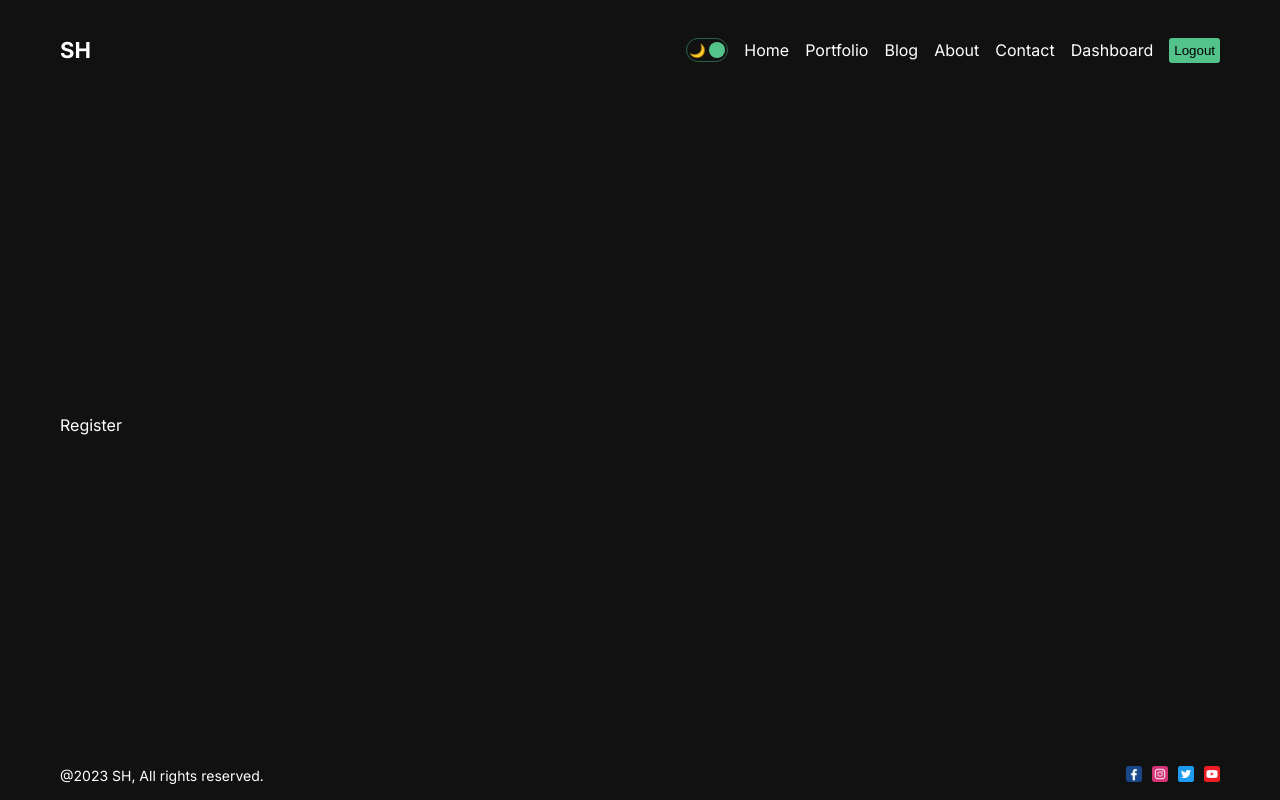
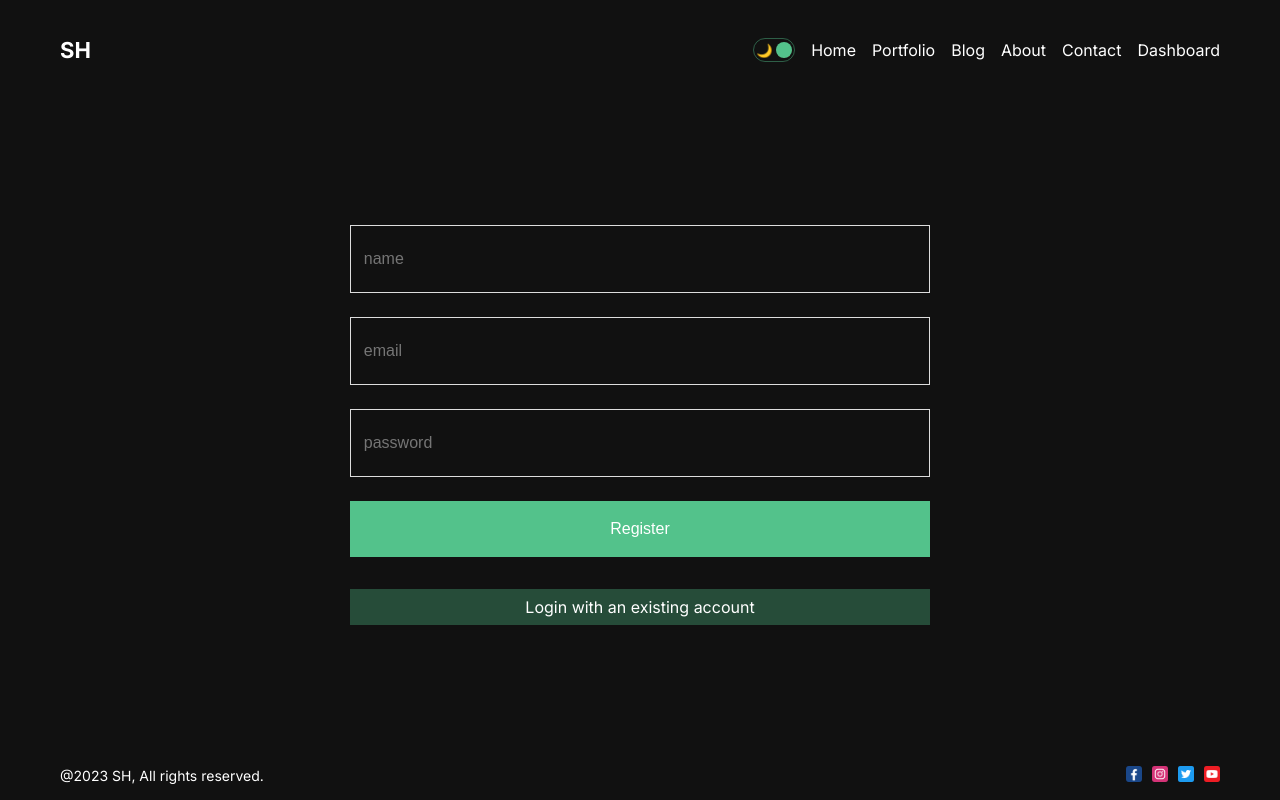
Before and after one commit to Sajid-Hossain98/starting-nextjs, a Next.js app: page /dashboard/register in a window 1280 px wide. Built offline with nearby package versions, Linux system fonts and the light colour scheme; no server answers.

Commit message:
added next authentication with google and manual

```diff
--- a/package.json
+++ b/package.json
@@ -9,10 +9,12 @@
     "lint": "next lint"
   },
   "dependencies": {
+    "bcryptjs": "^2.4.3",
     "eslint": "8.45.0",
     "eslint-config-next": "13.4.12",
     "mongoose": "6.11.1",
     "next": "13.4.12",
+    "next-auth": "^4.22.3",
     "react": "18.2.0",
     "react-dom": "18.2.0"
   }
--- /dev/null
+++ b/src/app/dashboard/(auth)/login/login.module.css
@@ -0,0 +1,42 @@
+.container {
+  display: flex;
+  flex-direction: column;
+  align-items: center;
+  gap: 2rem;
+  width: 100%;
+}
+
+.form {
+  display: flex;
+  flex-direction: column;
+  gap: 1.5rem;
+  width: 50%;
+}
+
+.input {
+  width: 100%;
+  padding: 1.5rem 0.8rem;
+  background: none;
+  color: #bbb;
+  border: none;
+  border: 1px solid #ddd;
+  font-size: 16px;
+}
+
+.button {
+  border: none;
+  background: none;
+  background-color: #53c28b;
+  color: white;
+  padding: 1.2rem 0rem;
+  font-size: 16px;
+  cursor: pointer;
+}
+
+.loginWithGoogle {
+  text-align: center;
+  width: 50%;
+  background-color: rgb(241, 143, 143);
+  padding: 0.5rem 0;
+  font-size: 16px;
+}
--- a/src/app/dashboard/(auth)/register/page.jsx
+++ b/src/app/dashboard/(auth)/register/page.jsx
@@ -1,7 +1,71 @@
-import React from "react";
+"use client";
+
+import React, { useState } from "react";
+import styles from "./register.module.css";
+import Link from "next/link";
+import { useRouter } from "next/navigation";
 
 const Register = () => {
-  return <div>Register</div>;
+  const [err, setErr] = useState(false);
+
+  const router = useRouter();
+
+  const handleSubmit = async (e) => {
+    e.preventDefault();
+
+    const name = e.target[0].value;
+    const email = e.target[1].value;
+    const password = e.target[2].value;
+
+    try {
+      const res = await fetch("/api/auth/register", {
+        method: "POST",
+        headers: {
+          "Content-Type": "application/json",
+        },
+        body: JSON.stringify({
+          name,
+          email,
+          password,
+        }),
+      });
+
+      res.status === 201 &&
+        router.push("/dashboard/login?success=Account created successfully");
+    } catch (error) {
+      setErr(true);
+    }
+  };
+
+  return (
+    <div className={styles.container}>
+      <form className={styles.form} onSubmit={handleSubmit}>
+        <input
+          type="text"
+          placeholder="name"
+          required
+          className={styles.input}
+        />
+        <input
+          type="email"
+          placeholder="email"
+          required
+          className={styles.input}
+        />
+        <input
+          type="password"
+          placeholder="password"
+          required
+          className={styles.input}
+        />
+        <button className={styles.button}>Register</button>
+      </form>
+      {err && "Something went wrong!"}
+      <Link href="/dashboard/login" className={styles.linkToLogin}>
+        Login with an existing account
+      </Link>
+    </div>
+  );
 };
 
 export default Register;
--- /dev/null
+++ b/src/app/dashboard/(auth)/register/register.module.css
@@ -0,0 +1,42 @@
+.container {
+  display: flex;
+  flex-direction: column;
+  align-items: center;
+  gap: 2rem;
+  width: 100%;
+}
+
+.form {
+  display: flex;
+  flex-direction: column;
+  gap: 1.5rem;
+  width: 50%;
+}
+
+.input {
+  width: 100%;
+  padding: 1.5rem 0.8rem;
+  background: none;
+  color: #bbb;
+  border: none;
+  border: 1px solid #ddd;
+  font-size: 16px;
+}
+
+.button {
+  border: none;
+  background: none;
+  background-color: #53c28b;
+  color: white;
+  padding: 1.2rem 0rem;
+  font-size: 16px;
+  cursor: pointer;
+}
+
+.linkToLogin {
+  text-align: center;
+  width: 50%;
+  background-color: #53c28b55;
+  padding: 0.5rem 0;
+  font-size: 16px;
+}
--- a/src/app/globals.css
+++ b/src/app/globals.css
@@ -31,7 +31,7 @@ a {
 }
 
 .theme {
-  transition: 1s all ease;
+  transition: 0.5s all ease;
 }
 
 .light {
--- a/src/app/layout.js
+++ b/src/app/layout.js
@@ -3,6 +3,7 @@ import Navbar from "@/components/navbar/Navbar";
 import { Inter } from "next/font/google";
 import Footer from "@/components/footer/Footer";
 import { ThemeProvider } from "@/context/ThemeContext";
+import AuthProvider from "@/components/AuthProvider/AuthProvider";
 
 const inter = Inter({ subsets: ["latin"] });
 
@@ -16,11 +17,13 @@ export default function RootLayout({ children }) {
     <html lang="en">
       <body className={inter.className} suppressHydrationWarning={true}>
         <ThemeProvider>
-          <div className="container">
-            <Navbar />
-            {children}
-            <Footer />
-          </div>
+          <AuthProvider>
+            <div className="container">
+              <Navbar />
+              {children}
+              <Footer />
+            </div>
+          </AuthProvider>
         </ThemeProvider>
       </body>
     </html>
--- /dev/null
+++ b/src/components/AuthProvider/AuthProvider.jsx
@@ -0,0 +1,9 @@
+"use client";
+import React from "react";
+import { SessionProvider } from "next-auth/react";
+
+const AuthProvider = ({ children }) => {
+  return <SessionProvider>{children}</SessionProvider>;
+};
+
+export default AuthProvider;
--- a/src/components/navbar/Navbar.jsx
+++ b/src/components/navbar/Navbar.jsx
@@ -4,6 +4,7 @@ import React from "react";
 import Link from "next/link";
 import styles from "./navbar.module.css";
 import DarkModeToggle from "../darkModeToggle/DarkModeToggle";
+import { signOut, useSession } from "next-auth/react";
 
 const links = [
   {
@@ -39,6 +40,8 @@ const links = [
 ];
 
 const Navbar = () => {
+  const session = useSession();
+
   return (
     <div className={styles.container}>
       <Link href="/" className={styles.logo}>
@@ -53,12 +56,11 @@ const Navbar = () => {
           </Link>
         ))}
 
-        <button
-          className={styles.logout}
-          onClick={() => console.log("logged out")}
-        >
-          Logout
-        </button>
+        {session.status === "authenticated" && (
+          <button className={styles.logout} onClick={signOut}>
+            Logout
+          </button>
+        )}
       </div>
     </div>
   );
```
Also changed, not shown: src/app/api/auth/[...nextauth]/route.js (added, +50 -0 lines), src/app/api/auth/register/route.js (added, +30 -0 lines), src/app/dashboard/(auth)/login/page.jsx (+51 -1 lines), src/app/dashboard/page.jsx (+17 -1 lines), 2 other files (tests, documents, lock files or other folders).
